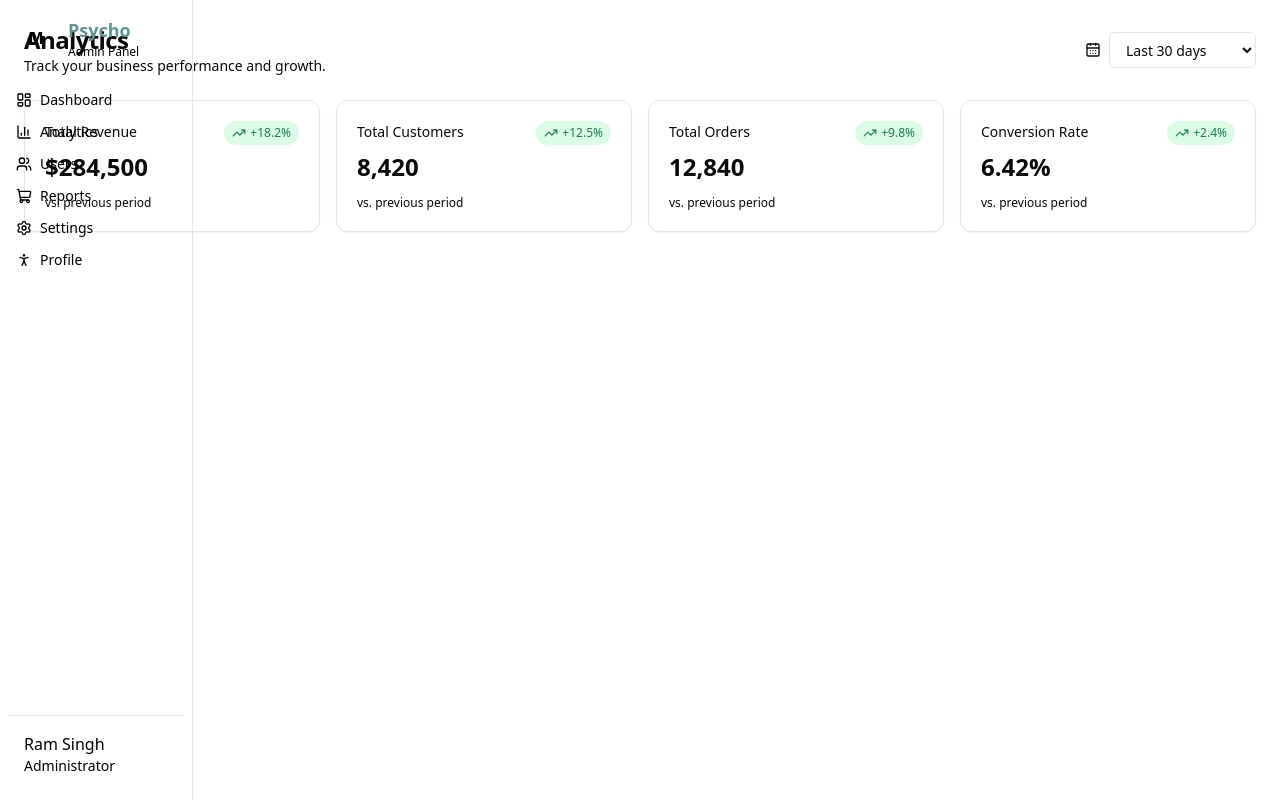
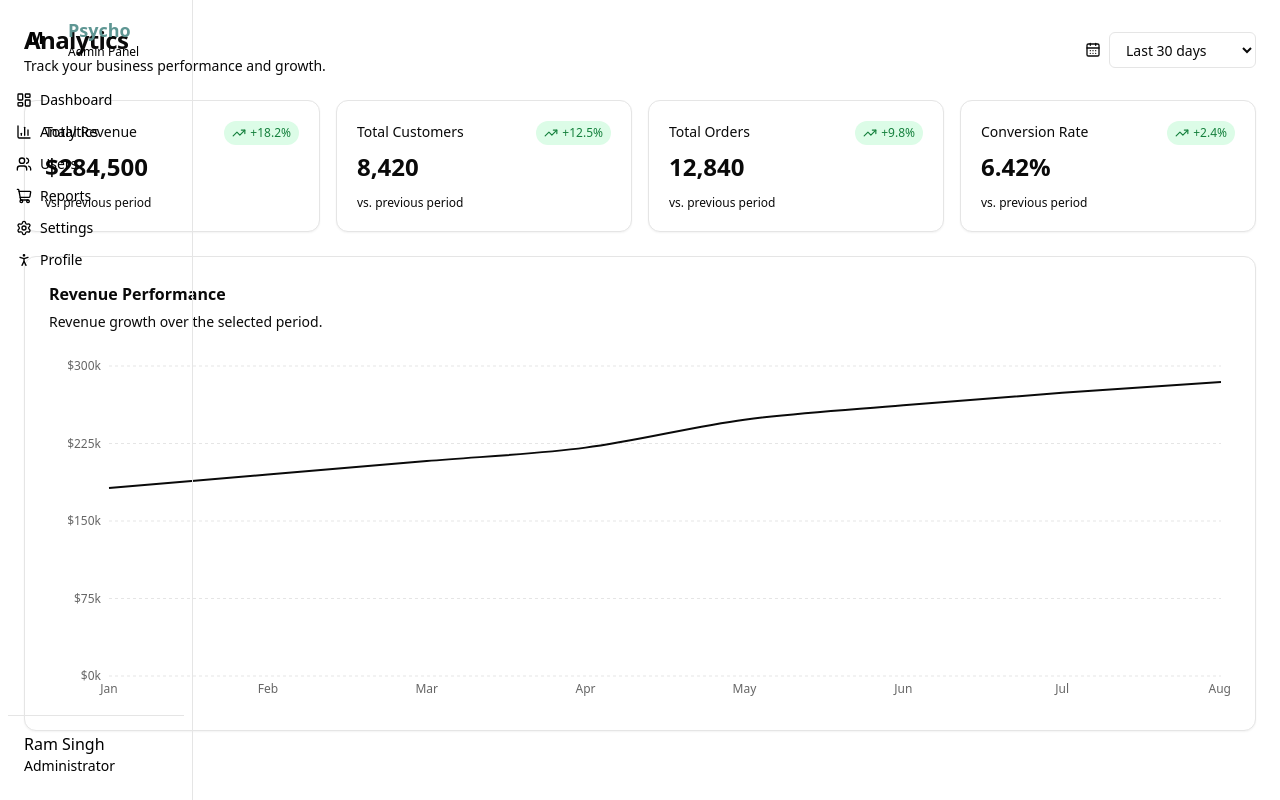
Before and after one commit to ramsingh20/Sprint1, a React (Vite) app: page /dashboard/analytics in a window 1280 px wide. Built offline with nearby package versions, Linux system fonts and the light colour scheme.

Commit message:
Add AnalyticsRevenueChart component and dummy revenueData for visual

```diff
--- a/src/features/analytics/components/AnalyticsRevenueChart.jsx
+++ b/src/features/analytics/components/AnalyticsRevenueChart.jsx
@@ -0,0 +1,82 @@
+import { CartesianGrid, Line, LineChart, ResponsiveContainer, Tooltip, XAxis, YAxis, } from "recharts";
+import { Card, Typography } from "@material-tailwind/react";
+
+const AnalyticsRevenueChart = ({ data }) => {
+  return (
+    <Card className="border border-border bg-card p-6 text-card-foreground shadow-sm">
+      <div className="mb-6">
+        <Typography variant="h6" className="font-semibold">
+          Revenue Performance
+        </Typography>
+
+        <Typography variant="small" className="mt-1 font-normal text-muted-foreground">
+          Revenue growth over the selected period.
+        </Typography>
+      </div>
+
+      <div className="h-[350px] w-full">
+        <ResponsiveContainer width="100%" height="100%" >
+          <LineChart data={data}
+            margin={{
+              top: 10,
+              right: 10,
+              left: 0,
+              bottom: 0,
+            }}
+          >
+            <CartesianGrid
+              strokeDasharray="3 3"
+              className="stroke-border"
+              vertical={false}
+            />
+
+            <XAxis
+              dataKey="month"
+              axisLine={false}
+              tickLine={false}
+              tick={{ fontSize: 12 }}
+              className="fill-muted-foreground"
+            />
+
+            <YAxis
+              axisLine={false}
+              tickLine={false}
+              tick={{ fontSize: 12 }}
+              tickFormatter={(value) =>
+                `$${value / 1000}k`
+              }
+              className="fill-muted-foreground"
+            />
+
+            <Tooltip
+              formatter={(value) => [
+                `$${Number(value).toLocaleString()}`,
+                "Revenue",
+              ]}
+              labelFormatter={(label) =>
+                `Month: ${label}`
+              }
+              contentStyle={{
+                borderRadius: "8px",
+                border: "1px solid var(--border)",
+                backgroundColor: "var(--card)",
+              }}
+            />
+
+            <Line
+              type="monotone"
+              dataKey="revenue"
+              stroke="currentColor"
+              strokeWidth={2}
+              dot={false}
+              activeDot={{ r: 5 }}
+              className="text-primary"
+            />
+          </LineChart>
+        </ResponsiveContainer>
+      </div>
+    </Card>
+  );
+};
+
+export default AnalyticsRevenueChart;
--- a/src/features/analytics/data/analyticsData.js
+++ b/src/features/analytics/data/analyticsData.js
@@ -28,3 +28,50 @@ export const analyticsKpiData = [
     description: "vs. previous period",
   },
 ];
+
+export const analyticsRevenueData = [
+  { month: "Jan", revenue: 182000 },
+  { month: "Feb", revenue: 195000 },
+  { month: "Mar", revenue: 208000 },
+  { month: "Apr", revenue: 221000 },
+  { month: "May", revenue: 248000 },
+  { month: "Jun", revenue: 262000 },
+  { month: "Jul", revenue: 274000 },
+  { month: "Aug", revenue: 284500 },
+];
+export const userAcquisitionData = {
+  "7": [
+    { label: "Mon", newUsers: 420, returningUsers: 180 },
+    { label: "Tue", newUsers: 510, returningUsers: 220 },
+    { label: "Wed", newUsers: 470, returningUsers: 250 },
+    { label: "Thu", newUsers: 590, returningUsers: 280 },
+    { label: "Fri", newUsers: 640, returningUsers: 310 },
+    { label: "Sat", newUsers: 520, returningUsers: 260 },
+    { label: "Sun", newUsers: 680, returningUsers: 340 },
+  ],
+
+  "30": [
+    { label: "Week 1", newUsers: 1680, returningUsers: 820 },
+    { label: "Week 2", newUsers: 1940, returningUsers: 960 },
+    { label: "Week 3", newUsers: 2210, returningUsers: 1080 },
+    { label: "Week 4", newUsers: 2590, returningUsers: 1240 },
+  ],
+
+  "90": [
+    { label: "Apr", newUsers: 6420, returningUsers: 3180 },
+    { label: "May", newUsers: 7180, returningUsers: 3520 },
+    { label: "Jun", newUsers: 7840, returningUsers: 3910 },
+    { label: "Jul", newUsers: 8420, returningUsers: 4210 },
+  ],
+
+  "365": [
+    { label: "Jan", newUsers: 18400, returningUsers: 9200 },
+    { label: "Feb", newUsers: 19200, returningUsers: 9700 },
+    { label: "Mar", newUsers: 20800, returningUsers: 10400 },
+    { label: "Apr", newUsers: 22100, returningUsers: 11100 },
+    { label: "May", newUsers: 23800, returningUsers: 11900 },
+    { label: "Jun", newUsers: 25400, returningUsers: 12700 },
+    { label: "Jul", newUsers: 27100, returningUsers: 13500 },
+    { label: "Aug", newUsers: 28900, returningUsers: 14200 },
+  ],
+};
--- a/src/pages/Analytics.jsx
+++ b/src/pages/Analytics.jsx
@@ -2,7 +2,8 @@ import { CalendarDays } from "lucide-react";
 
 import PageHeader from "@/components/common/PageHeader";
 import AnalyticsKpiCard from "@/features/analytics/components/AnalyticsKpiCard";
-import { analyticsKpiData } from "@/features/analytics/data/analyticsData";
+import { analyticsKpiData, analyticsRevenueData } from "@/features/analytics/data/analyticsData";
+import AnalyticsRevenueChart from "@/features/analytics/components/AnalyticsRevenueChart";
 
 const Analytics = () => {
   return (
@@ -28,7 +29,9 @@ const Analytics = () => {
           <AnalyticsKpiCard key={item.title} {...item} />
         ))}
       </div>
-
+      <div>
+        <AnalyticsRevenueChart data={analyticsRevenueData} />
+      </div>
 
     </div>
   );
```
